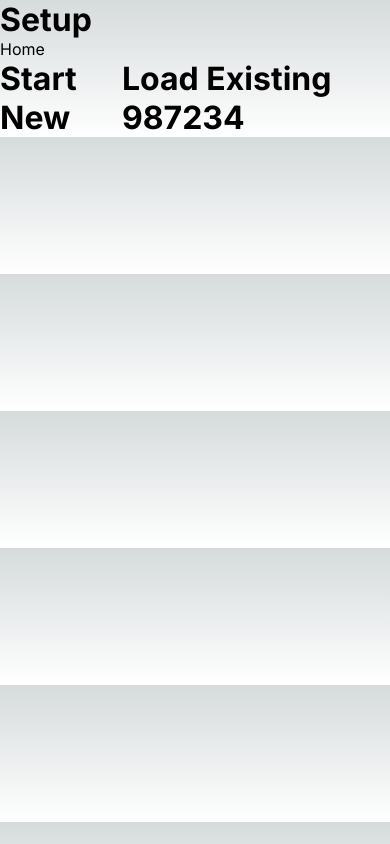
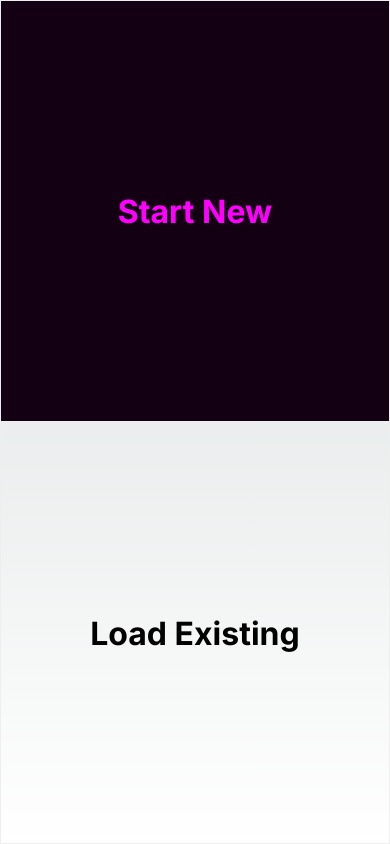
Before and after one commit to totaldis/splatbracket, a Next.js app: page /setup in a window 390 px wide. Built offline with nearby package versions, Linux system fonts and the light colour scheme.

Commit message:
check on phone

```diff
--- /dev/null
+++ b/app/setup/_components/choice.jsx
@@ -0,0 +1,5 @@
+export default function Choice() {
+  return <div>
+
+  </div>
+}
--- a/app/setup/page.js
+++ b/app/setup/page.js
@@ -4,13 +4,15 @@ import styles from './page.module.css'
 export default function Setup() {
 
   return (
-    <div>
-      <h1>Setup</h1>
-      <Link href="../">Home</Link>
-      <div className={styles.setup}>
-        <h1>Start New</h1>
-        <h1>Load Existing <Link href="/setup/987234-2341-12342-1234">987234</Link></h1>
-      </div>
+    <div className={styles.page}>
+      {/* <h1>Setup</h1> */}
+      {/* <Link href="../">Home</Link> */}
+      <Link href="/setup/new" className={styles.choice}>
+        <span>Start New</span>
+      </Link>
+      <Link href="/setup/1234-41234-2342" className={styles.choice}>
+        <span>Load Existing</span>
+      </Link>
     </div>
   )
 }
--- a/app/setup/page.module.css
+++ b/app/setup/page.module.css
@@ -1,9 +1,28 @@
 .page {
-
+    display: flex;
+    flex-direction: row;
+    height: 100vh;
 }
 
-.setup {
+.choice {
     display: flex;
+    flex: 1;
     align-items: center;
-    justify-content: space-around;
+    justify-content: center;
+    height: 100%;
+    font-size: 2rem;
+    font-weight: 700;
+    border: 1px solid #eee;
 }
+
+.choice:hover, .choice:active {
+    cursor: pointer;
+    color: rgb(255, 0, 255);
+    background-color: rgb(19, 0, 19);
+}
+
+@media (max-width: 700px) {
+    .page {
+        flex-direction: column;
+    }
+}
```
Also changed, not shown: app/setup/new/page.js (added, +10 -0 lines).
